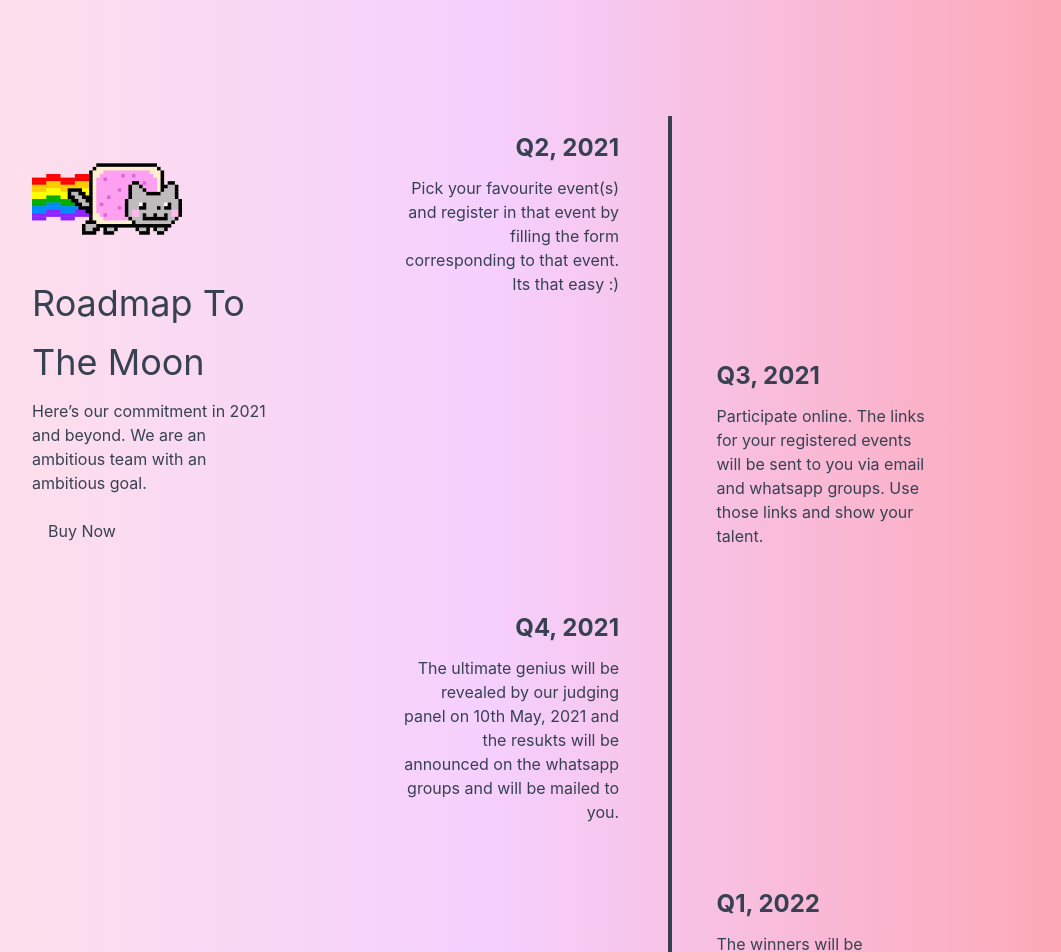
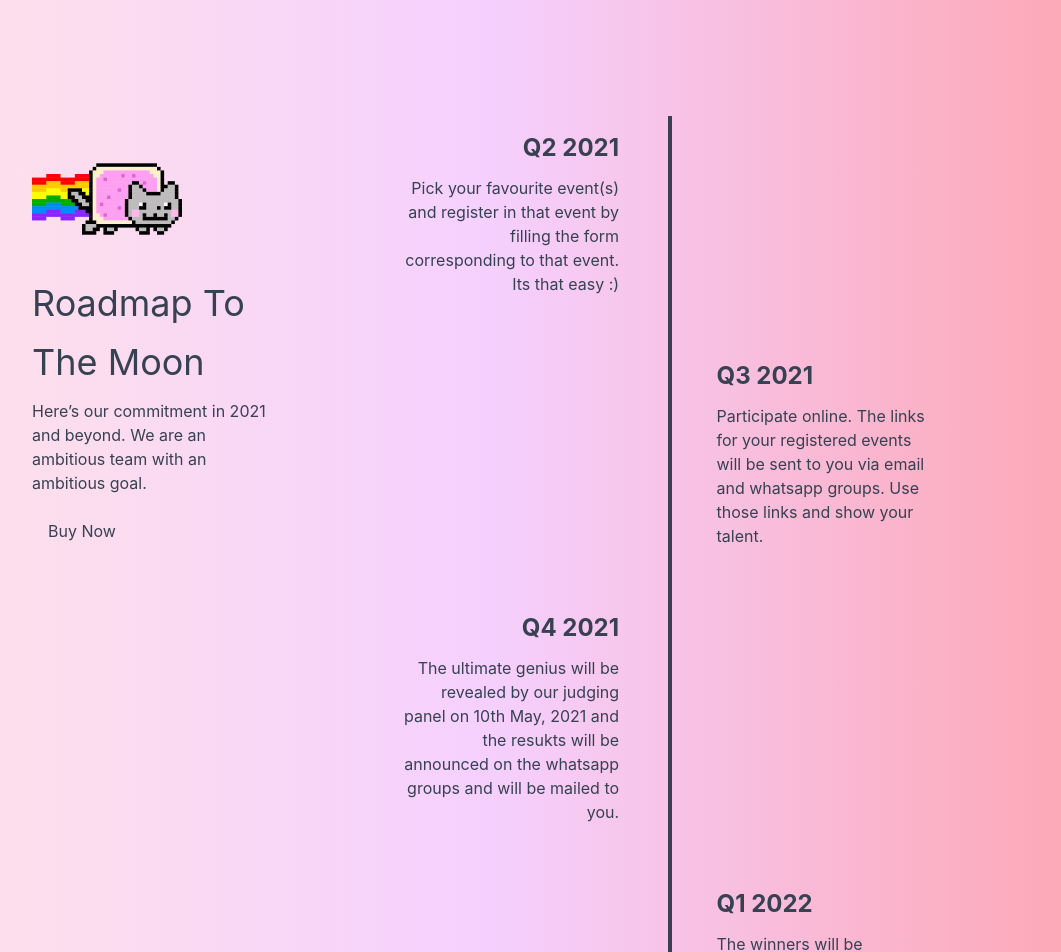
Before and after one commit to ethan1027/LuckyCatWebsiteV1, a Next.js app: page / in a window 1280 px wide. Shown: the part 80-1032 px from the top of the page, without its empty margins (152-1213 px from the left). Built offline with nearby package versions, Linux system fonts and the light colour scheme.

Commit message:
fix roadmap content

```diff
--- a/components/roadmap.tsx
+++ b/components/roadmap.tsx
@@ -22,7 +22,7 @@ export default function Roadmap() {
               <div className="mb-8 flex justify-between flex-row-reverse items-center w-full left-timeline">
                 <div className="order-1 w-5/12"></div>
                 <div className="order-1 w-5/12 px-1 py-4 text-right">
-                  <h4 className="mb-3 font-bold text-lg md:text-2xl">Q2, 2021</h4>
+                  <h4 className="mb-3 font-bold text-lg md:text-2xl">Q2 2021</h4>
                   <p className="text-sm md:text-base leading-snug">
                     Pick your favourite event(s) and register in that event by filling the form corresponding to that
                     event. Its that easy :)
@@ -32,7 +32,7 @@ export default function Roadmap() {
               <div className="mb-8 flex justify-between items-center w-full right-timeline">
                 <div className="order-1 w-5/12"></div>
                 <div className="order-1  w-5/12 px-1 py-4 text-left">
-                  <h4 className="mb-3 font-bold text-lg md:text-2xl">Q3, 2021</h4>
+                  <h4 className="mb-3 font-bold text-lg md:text-2xl">Q3 2021</h4>
                   <p className="text-sm md:text-base leading-snug">
                     Participate online. The links for your registered events will be sent to you via email and whatsapp
                     groups. Use those links and show your talent.
@@ -42,7 +42,7 @@ export default function Roadmap() {
               <div className="mb-8 flex justify-between flex-row-reverse items-center w-full left-timeline">
                 <div className="order-1 w-5/12"></div>
                 <div className="order-1 w-5/12 px-1 py-4 text-right">
-                  <h4 className="mb-3 font-bold text-lg md:text-2xl">Q4, 2021</h4>
+                  <h4 className="mb-3 font-bold text-lg md:text-2xl">Q4 2021</h4>
                   <p className="text-sm md:text-base leading-snug">
                     The ultimate genius will be revealed by our judging panel on 10th May, 2021 and the resukts will be
                     announced on the whatsapp groups and will be mailed to you.
@@ -54,7 +54,7 @@ export default function Roadmap() {
                 <div className="order-1 w-5/12"></div>
 
                 <div className="order-1  w-5/12 px-1 py-4">
-                  <h4 className="mb-3 font-bold  text-lg md:text-2xl text-left">Q1, 2022</h4>
+                  <h4 className="mb-3 font-bold  text-lg md:text-2xl text-left">Q1 2022</h4>
                   <p className="text-sm md:text-base leading-snug">
                     The winners will be contacted by our team for their addresses and the winning goodies will be sent at
                     their addresses.
```
